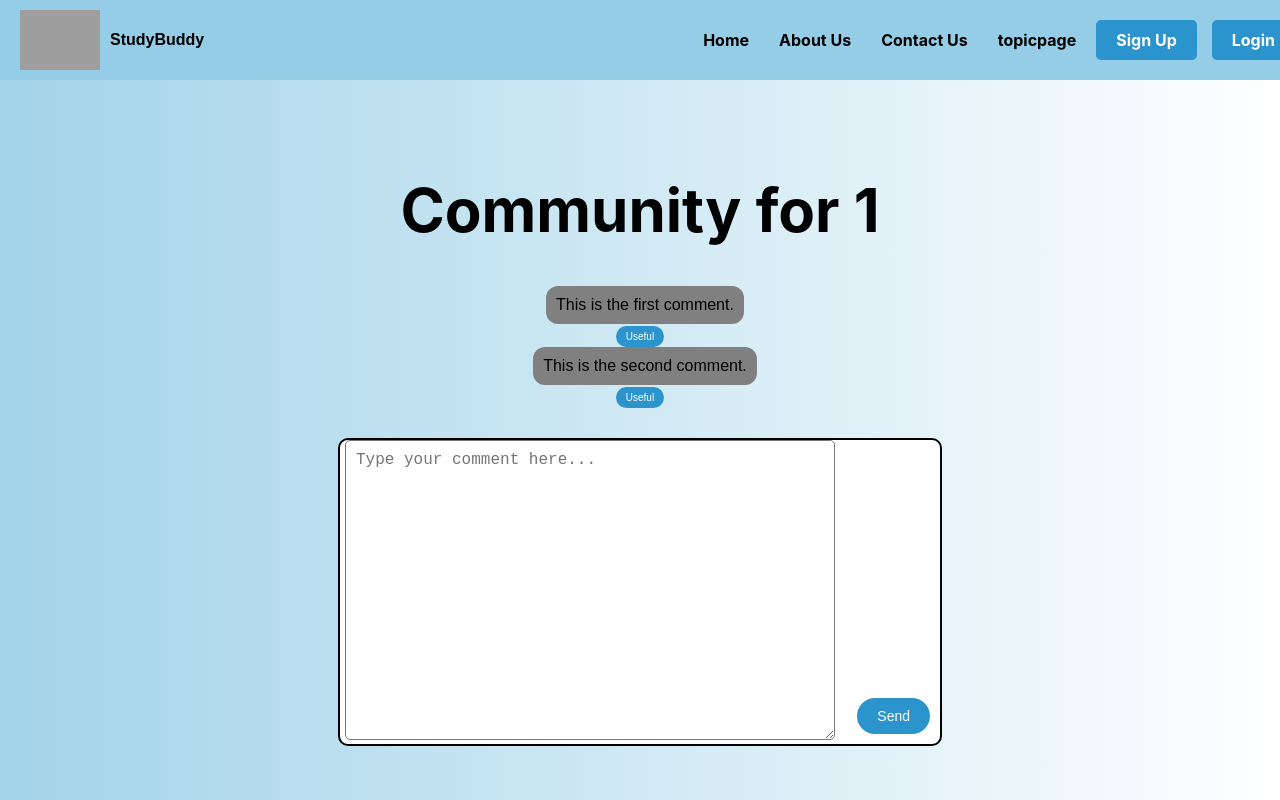
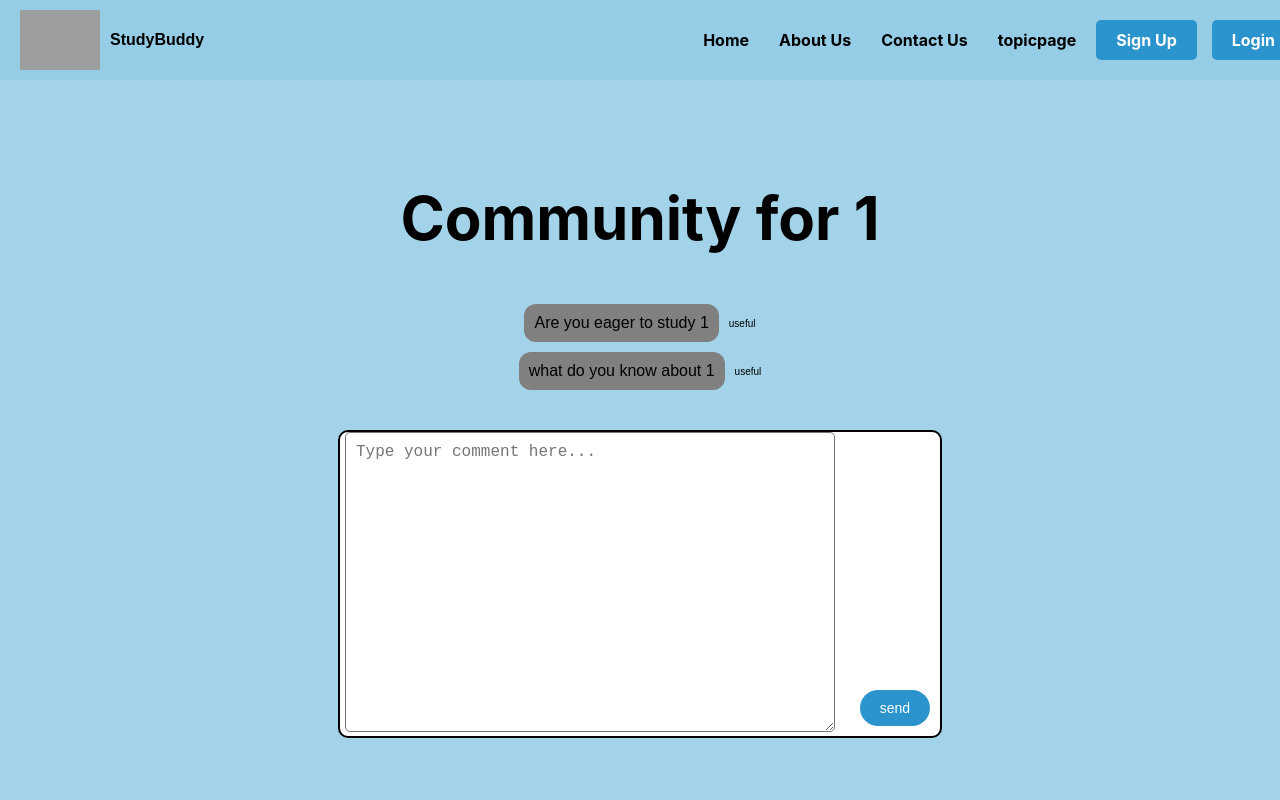
Before and after one commit to hassoswitch5/StuddyBuddy, a React (Create React App) app: page /community/1 in a window 1280 px wide. Shown: the top 800 px of the page. Built offline with nearby package versions, Linux system fonts and the light colour scheme; grey boxes are pictures that could not be loaded.

Commit message:
comment button

```diff
--- a/src/CommunityPage.js
+++ b/src/CommunityPage.js
@@ -1,18 +1,15 @@
-// src/CommunityPage.js
 import React, { useState } from 'react';
 import { useParams } from 'react-router-dom';
-import './index.css'
+import './index.css';
 const CommunityPage = () => {
   const { topic } = useParams();
-
   const gradientStyle = {
-    background: 'linear-gradient(to right, #a2d3e9, #ffffff)',
+    background: '#a2d3e9',
     height: '100vh',
     margin: 0,
     display: 'flex',
-    flexDirection: 'column'
+    flexDirection: 'column',
   };
-
   const mainContentStyle = {
     flex: 1,
     display: 'flex',
@@ -20,18 +17,30 @@ const CommunityPage = () => {
     alignItems: 'center',
     justifyContent: 'center',
     textAlign: 'center',
-    padding: '0 20px'
+    padding: '0 20px',
+  };
+  const [commentText, setCommentText] = useState('');
+  const [comments, setComments] = useState([
+  `Are you eager to study ${topic}`,
+  `what do you know about ${topic}`,
+  ]);
+  const [usefulStates, setUsefulStates] = useState({});
+
+  const handleSendClick = () => {
+    if (commentText.trim() === '') {
+      alert('Comment cannot be empty');
+      return;
+    }
+    setComments([...comments, commentText]);
+    setCommentText('');
   };
 
-  const [commentText, setCommentText] = useState('');
-  const handleSendClick = () => {
-    alert('Comment sent: ' + commentText);
-    setCommentText('');
+  const handleUsefulClick = (index) => {
+    setUsefulStates((prev) => ({
+      ...prev,
+      [index]: !prev[index],
+    }));
   };
-  const comments = [
-    "This is the first comment.",
-    "This is the second comment."
-  ];
 
   return (
     <div className="CommunityPage" style={gradientStyle}>
@@ -39,14 +48,25 @@ const CommunityPage = () => {
         <h1 style={{ fontWeight: 'bold', fontSize: '60px' }}>
           Community for {topic}
         </h1>
+        <div className="comments-container">
           {comments.map((comment, index) => (
-          <div key={index} className="comment-container">
+            <div key={index} className="comment-item">
               <button className="comment-button">
                 {comment}
               </button>
-            <button className="useful-button">Useful</button>
+              <button
+                onClick={() => handleUsefulClick(index)}
+                className="useful-button"
+                style={{
+                  backgroundColor: usefulStates[index] ? '#2c94cc' : 'initial',
+                  color: usefulStates[index] ? 'black' : 'black',
+                }}
+              >
+                useful
+              </button>
             </div>
           ))}
+        </div>
         <div className="comment-area-container">
           <textarea
             className="comment-textarea"
@@ -54,13 +74,15 @@ const CommunityPage = () => {
             onChange={(e) => setCommentText(e.target.value)}
             placeholder="Type your comment here..."
           />
-          <button className="send-button" onClick={handleSendClick}>
-            Send
+          <button
+            onClick={handleSendClick}
+            className="send-button"
+          >
+            send
           </button>
         </div>
       </div>
     </div>
   );
 };
-
 export default CommunityPage;
--- a/src/index.css
+++ b/src/index.css
@@ -11,8 +11,6 @@ code {
   font-family: source-code-pro, Menlo, Monaco, Consolas, 'Courier New',
     monospace;
 }
-
-
 .comment-button {
   background-color: grey;
   color: black;
@@ -25,6 +23,14 @@ code {
   align-items: center;
   margin-left: 10px;
 }
+.comment-item {
+  display: flex;
+  align-items: center;
+  justify-content: center;
+  margin: 10px 0;
+  width: 100%;
+  max-width: 100%;
+}
 .useful-button {
   background-color: #2c94cc;
   color: white;
@@ -32,6 +38,9 @@ code {
   border-radius: 12px;
   font-size: 10px;
   border: none;
+}
+.useful-button.active {
+  background-color: navy;
 }
 .comment-area-container {
   position: relative;
@@ -41,6 +50,8 @@ code {
   width: 100%;
   max-width: 600px;
   margin-top: 30px;
+  align-items: center;
+  justify-content: center;
 }
 .comment-textarea {
   width: calc(100% - 110px);
```
Also changed, not shown: 1 other file (tests, documents, lock files or other folders). Lines whose indentation alone changed are shown as unchanged.
